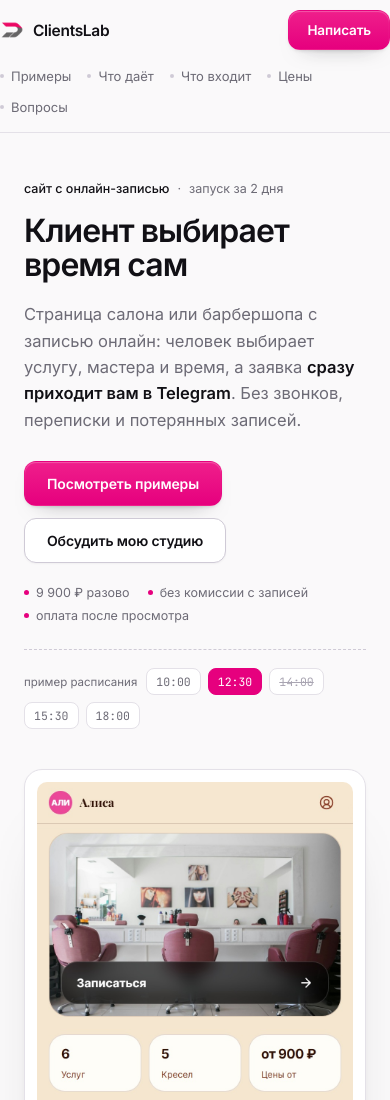
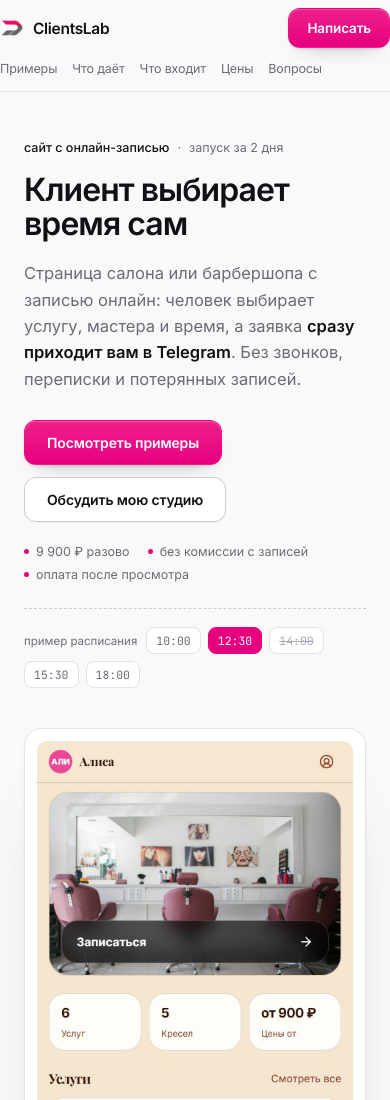
Before and after one commit to biber78788-byte/portfolio, a plain HTML site: page index.html in a window 390 px wide. Shown: the top 1100 px of the page. Drawn offline with Linux system fonts and the light colour scheme.

Commit message:
mobile: one-line nav and static header at 390px

```diff
--- a/index.html
+++ b/index.html
@@ -224,16 +224,19 @@
 
   /* ---------- 10. доработка: навигация, оттенки секций, детали ---------- */
   :root{--bg-2:#fdf1f7;--sand:#f6efe8;--plum:#1d0714;--acc-ink:#a8005c}
-  .hrow{height:auto;min-height:68px;flex-wrap:wrap;padding:10px 0;gap:14px}
-  .nav{display:flex;flex:1 1 100%;min-width:0;order:3;gap:6px 16px;margin-left:0;flex-wrap:wrap;font-size:13px;padding-bottom:2px}
-  .nav a{display:flex;align-items:center;padding:4px 0}
-  .nav a::before{content:"";width:4px;height:4px;border-radius:50%;background:var(--line-2);margin-right:7px;transition:background .16s}
+  .hrow{height:auto;min-height:62px;flex-wrap:wrap;padding:8px 0;gap:10px}
+  .nav{display:flex;flex:1 1 100%;min-width:0;order:3;gap:0 15px;margin-left:0;flex-wrap:nowrap;overflow-x:auto;scrollbar-width:none;-ms-overflow-style:none;font-size:12.5px;letter-spacing:-.01em;padding:0 0 3px}
+  .nav::-webkit-scrollbar{display:none}
+  .nav a{display:flex;align-items:center;flex:0 0 auto;padding:3px 0;white-space:nowrap}
+  .nav a::before{content:"";display:none;width:4px;height:4px;border-radius:50%;background:var(--line-2);margin-right:7px;transition:background .16s}
   .nav a:hover{color:var(--acc-ink);border-color:var(--acc-ink)}
   .nav a:hover::before{background:var(--acc)}
   .hcta{margin-left:auto}
+  @media(max-width:899px){header{position:static}section[id],div[id]{scroll-margin-top:12px}}
   @media(min-width:900px){
     .hrow{height:70px;min-height:0;flex-wrap:nowrap;padding:0;gap:22px}
     .nav{order:0;width:auto;margin-left:auto;overflow:visible;gap:22px;font-size:13.5px;padding-bottom:0}
+    .nav a::before{display:block}
   }
 
   .slots{display:flex;align-items:center;gap:7px;flex-wrap:wrap;margin-top:26px;padding-top:18px;border-top:1px dashed var(--line-2)}
```
